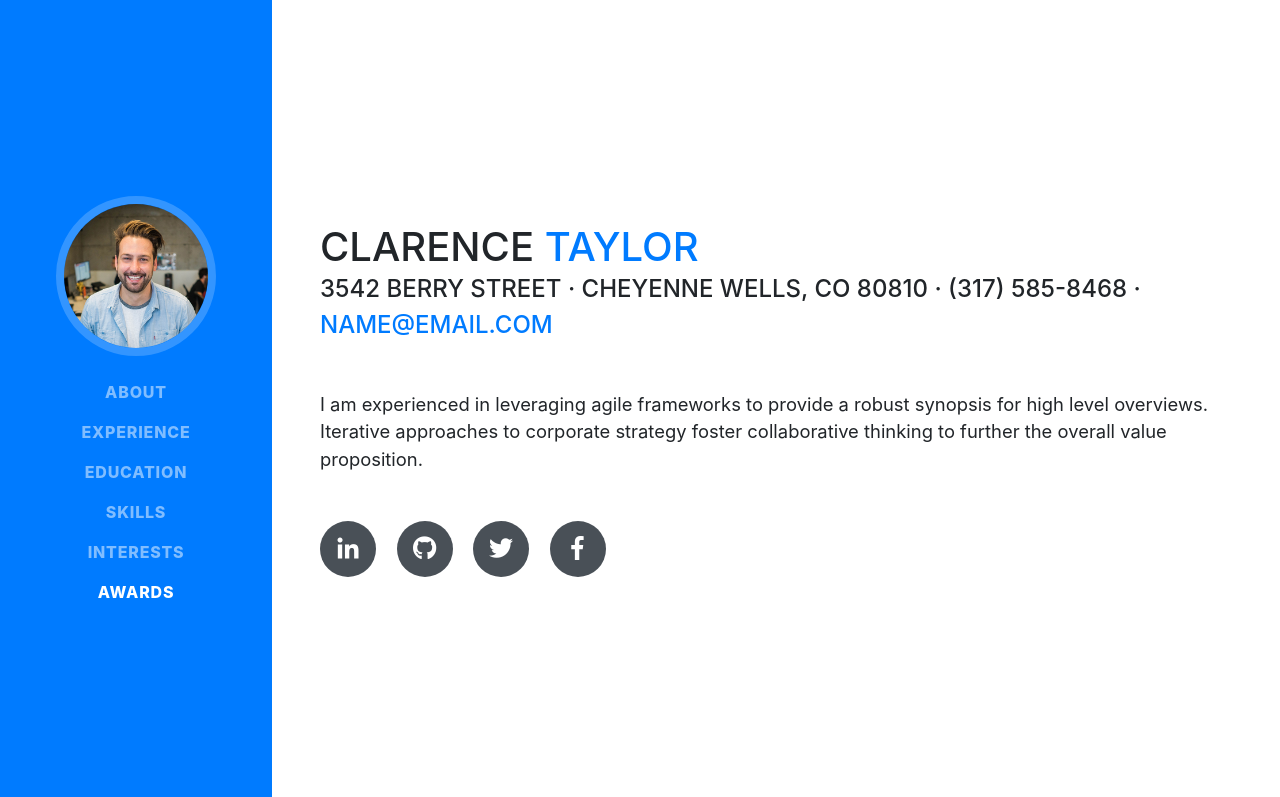
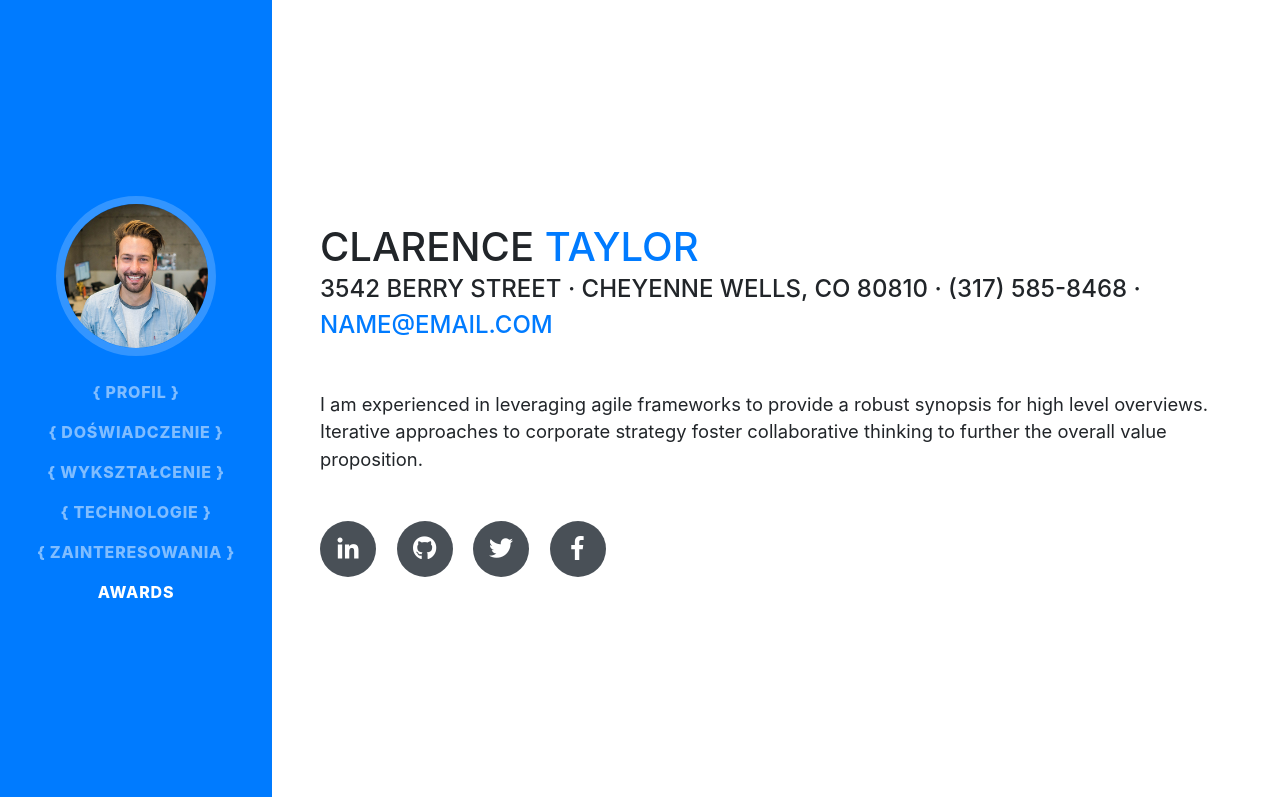
Before and after one commit to tyrmand/resume, a website with bundled scripts: page index.html in a window 1280 px wide. Shown: the top 797 px of the page. Built offline with nearby package versions, Linux system fonts and the light colour scheme; a web font is replaced by a local one.

Commit message:
Translates the nav menu

```diff
--- a/index.html
+++ b/index.html
@@ -38,19 +38,19 @@
       <div class="collapse navbar-collapse" id="navbarSupportedContent">
         <ul class="navbar-nav">
           <li class="nav-item">
-            <a class="nav-link js-scroll-trigger" href="#about">About</a>
+            <a class="nav-link js-scroll-trigger" href="#about">{ Profil }</a>
           </li>
           <li class="nav-item">
-            <a class="nav-link js-scroll-trigger" href="#experience">Experience</a>
+            <a class="nav-link js-scroll-trigger" href="#experience"> { Doświadczenie }</a>
           </li>
           <li class="nav-item">
-            <a class="nav-link js-scroll-trigger" href="#education">Education</a>
+            <a class="nav-link js-scroll-trigger" href="#education">{ Wykształcenie }</a>
           </li>
           <li class="nav-item">
-            <a class="nav-link js-scroll-trigger" href="#skills">Skills</a>
+            <a class="nav-link js-scroll-trigger" href="#skills">{ Technologie }</a>
           </li>
           <li class="nav-item">
-            <a class="nav-link js-scroll-trigger" href="#interests">Interests</a>
+            <a class="nav-link js-scroll-trigger" href="#interests">{ Zainteresowania }</a>
           </li>
           <li class="nav-item">
             <a class="nav-link js-scroll-trigger" href="#awards">Awards</a>
```
